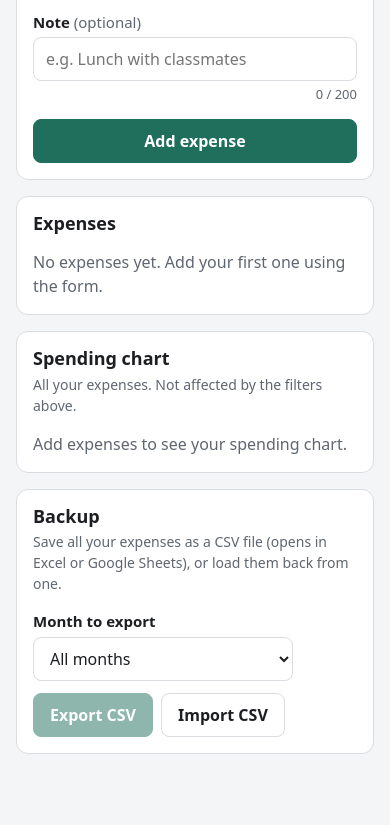
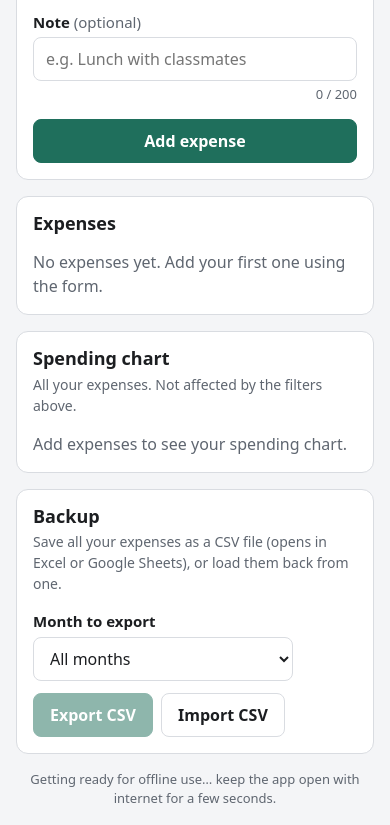
Before and after one commit to mattsio872/expense-tracker, a plain HTML site: page index.html in a window 390 px wide. Shown: the part 433-1258 px from the top of the page. Before the commit the page ends 1203 px from the top, so only its background shows below. Drawn offline with Linux system fonts and the light colour scheme.

Commit message:
Show offline readiness and handle redirected pages in the service worker
The footer now says "Getting ready for offline use", "Ready to use
offline" (service worker in control and the page cached) or "Offline:
using the saved app", so offline mode can be checked on a phone. The
service worker gives Safari a clean copy of a redirected page, which it
otherwise refuses. Versions bumped to 4, and the README explains the
indicator and why the address needs its trailing slash.

Co-Authored-By: Claude Opus 5.5 <noreply@anthropic.com>

```diff
--- a/app.js
+++ b/app.js
@@ -912,10 +912,45 @@ importCancelBtn.addEventListener('click', closeImportPreview);
 // Register the service worker (sw.js), which saves the app's files so it opens offline.
 // Older browsers without service workers simply skip this; the app still works online.
 // It fails when you open index.html by double-clicking (file://), which is fine: it needs a web address.
+
+const offlineStatus = document.getElementById('offline-status');
+
+// Shows at the bottom of the page whether offline use is ready, so you can check on a phone
+// (where there are no developer tools). "Ready" means BOTH: the service worker is in charge
+// of this page, AND a saved copy of the page is in its cache.
+async function showOfflineStatus() {
+  let ready = false;
+  try {
+    ready = Boolean(navigator.serviceWorker.controller) && Boolean(await caches.match('./'));
+  } catch (error) {
+    ready = false; // caches can be unavailable (e.g. some private modes)
+  }
+  offlineStatus.classList.toggle('ready', ready);
+  if (ready && !navigator.onLine) {
+    offlineStatus.textContent = '✓ Offline: using the saved app';
+  } else if (ready) {
+    offlineStatus.textContent = '✓ Ready to use offline';
+  } else {
+    offlineStatus.textContent = 'Getting ready for offline use… keep the app open with internet for a few seconds.';
+  }
+}
+
 if ('serviceWorker' in navigator) {
-  navigator.serviceWorker.register('sw.js').catch((error) => {
-    console.warn('Offline support not available here:', error.message);
-  });
+  showOfflineStatus();
+  navigator.serviceWorker.register('sw.js')
+    .then(() => navigator.serviceWorker.ready) // waits until it's installed (files saved) and active
+    .then(showOfflineStatus)
+    .catch((error) => {
+      console.warn('Offline support not available here:', error.message);
+      offlineStatus.textContent = 'Offline use is not available when the app is opened this way.';
+    });
+  // The worker takes charge of the page a moment after the first visit: check again then
+  navigator.serviceWorker.addEventListener('controllerchange', showOfflineStatus);
+  // Update the message when the internet goes away or comes back
+  window.addEventListener('online', showOfflineStatus);
+  window.addEventListener('offline', showOfflineStatus);
+} else {
+  offlineStatus.textContent = 'This browser can\'t save the app for offline use.';
 }
 
 fillCategoryFilter();
--- a/index.html
+++ b/index.html
@@ -18,11 +18,11 @@
   <!-- iPhones use these instead of the manifest's icons and name on the home screen -->
   <link rel="apple-touch-icon" href="images/apple-touch-icon.png">
   <meta name="apple-mobile-web-app-title" content="Expenses">
-  <!-- "?v=3" is a version number. Browsers (and the service worker, sw.js) keep saved copies of
+  <!-- "?v=4" is a version number. Browsers (and the service worker, sw.js) keep saved copies of
        style.css and app.js, so after changing either file, add 1 here, on the app.js link below,
        AND to VERSION in sw.js. The new number makes it a new address, so the new file is downloaded
        instead of mixing new HTML with old CSS/JS. -->
-  <link rel="stylesheet" href="style.css?v=3">
+  <link rel="stylesheet" href="style.css?v=4">
 </head>
 <body>
   <header class="app-header">
@@ -177,7 +177,12 @@
     </section>
   </main>
 
+  <!-- Shows whether the app is saved for offline use, e.g. "✓ Ready to use offline" -->
+  <footer class="app-footer">
+    <p id="offline-status" class="offline-status" aria-live="polite"></p>
+  </footer>
+
   <!-- "defer" = run the script after the HTML above has loaded -->
-  <script src="app.js?v=3" defer></script>
+  <script src="app.js?v=4" defer></script>
 </body>
 </html>
--- a/style.css
+++ b/style.css
@@ -567,6 +567,27 @@ select {
   cursor: not-allowed;
 }
 
+/* =========================================================
+   10. Footer: offline status
+   ========================================================= */
+.app-footer {
+  max-width: 960px;
+  margin: 0 auto;
+  padding: 0 var(--gap) var(--gap);
+}
+
+.offline-status {
+  margin: 0;
+  font-size: 0.8125rem;
+  color: var(--muted);
+  text-align: center;
+}
+
+.offline-status.ready {
+  color: var(--primary);
+  font-weight: 600;
+}
+
 /* The box that appears after picking a file to import */
 .import-preview {
   margin-top: var(--gap);
```
Also changed, not shown: sw.js (+10 -3 lines), 1 other file.
